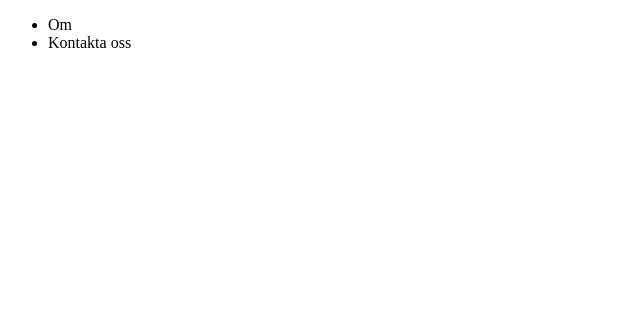
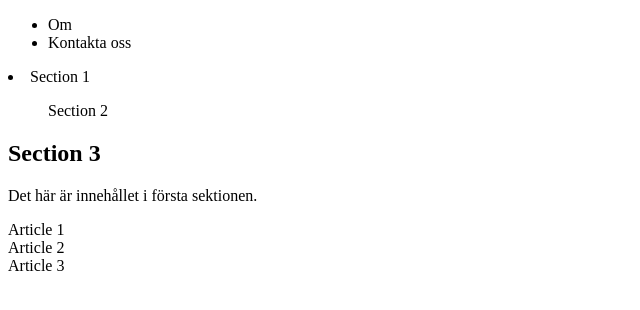
Before and after one commit to alexgeho/MI-webbutveckling, a plain HTML site: page index.html in a window 1280 px wide. Shown: the whole page, without its empty margins (0-640 px from the left). Drawn offline with Linux system fonts and the light colour scheme.

Commit message:
Section + Article

```diff
--- a/index.html
+++ b/index.html
@@ -10,14 +10,25 @@
 <body>
 
 <nav>
+
 <ul>
 <li>Om</li>
 <li>Kontakta oss</li>
-
 </ul>
 
+</nav>
 
-</nav>
+<section><li>Section 1</li></section>
+<section><ul>Section 2</ul></section>
+<section>
+    <h2>Section 3</h2>
+        <p>Det här är innehållet i första sektionen.</p>
+
+</section>
+
+<article>Article 1</article>
+<article>Article 2</article>
+<article>Article 3</article>
 
 
 </body>
```
